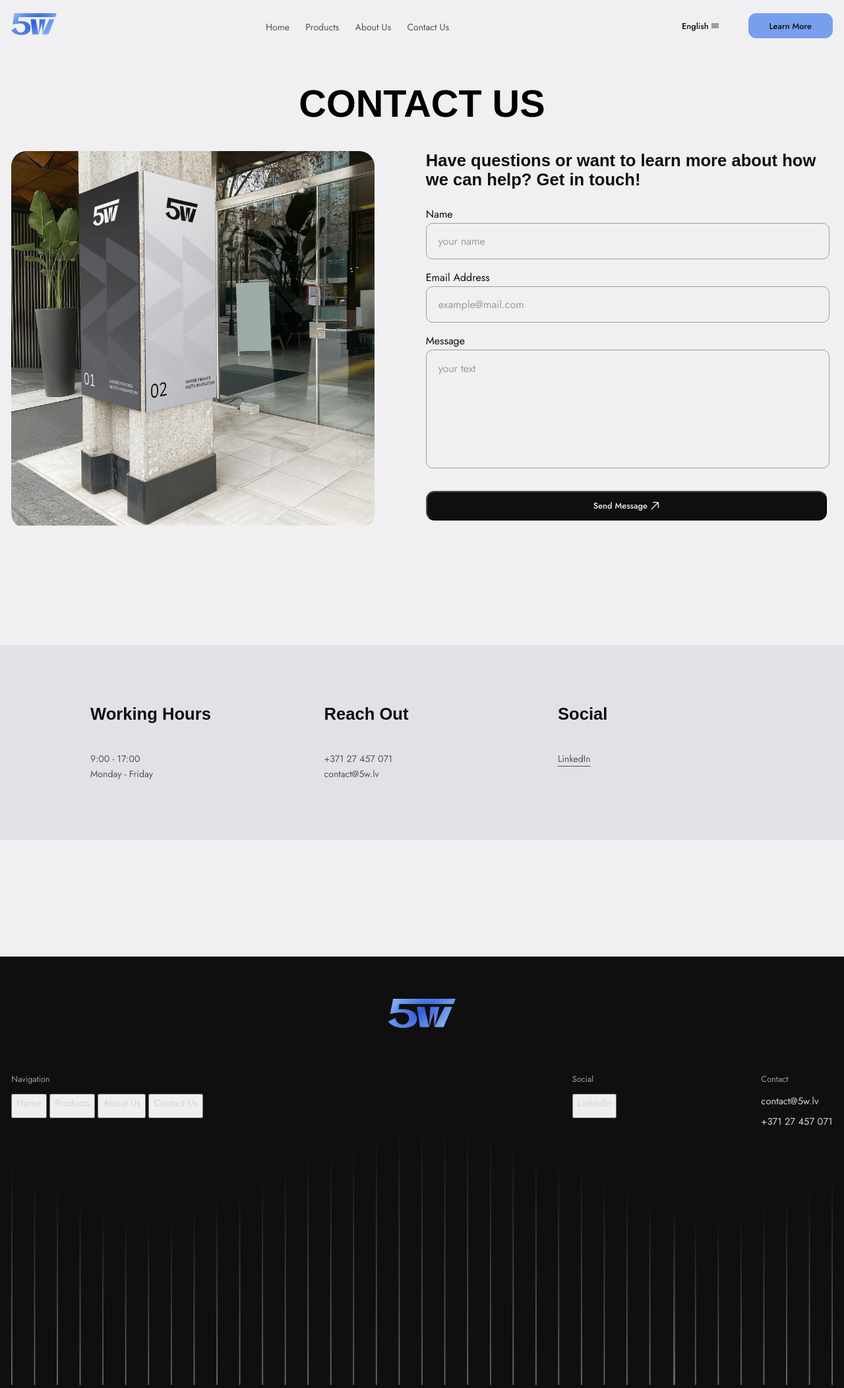
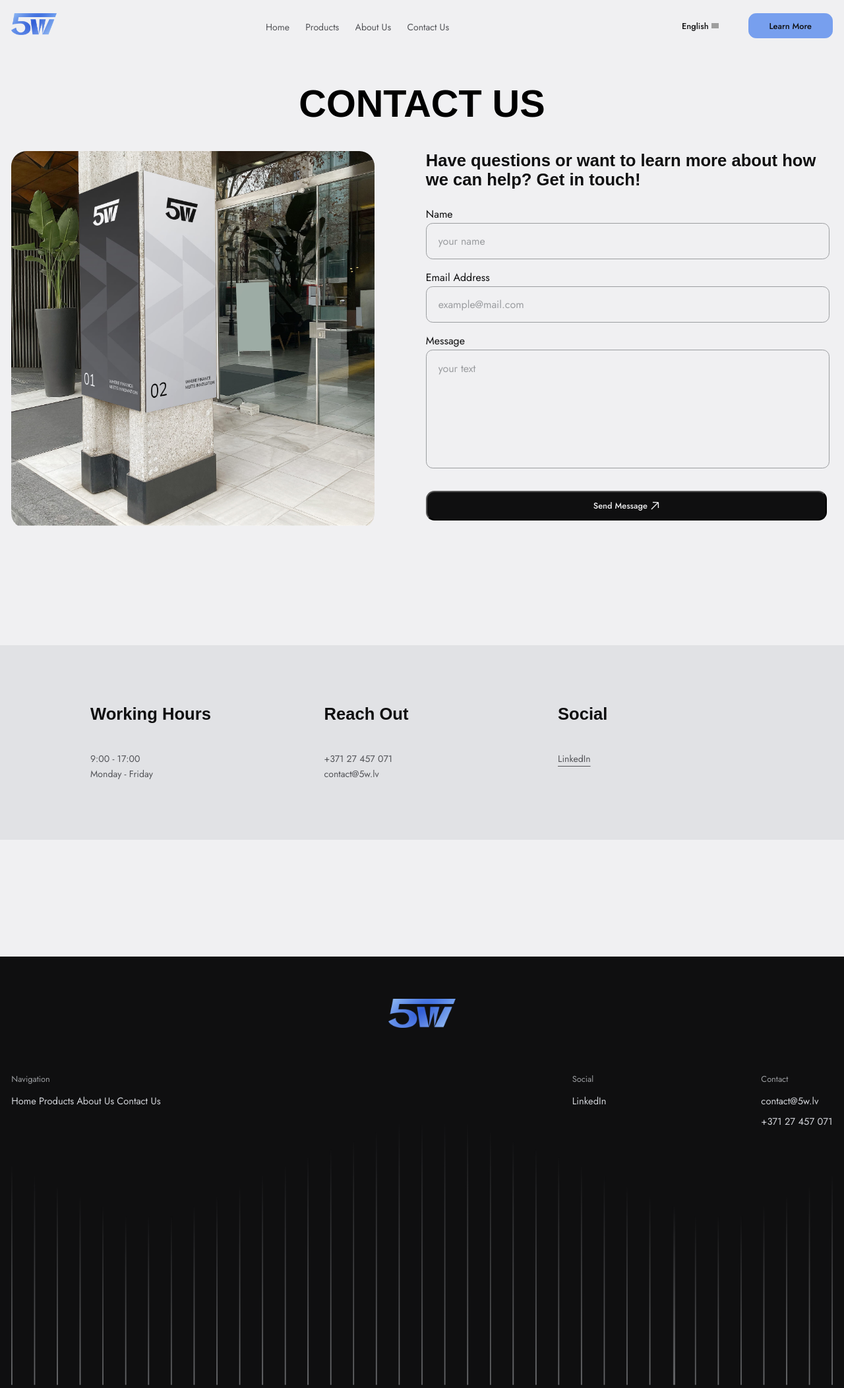
Before and after one commit to amaksix/5w, a Jekyll site: the page built from en/contact.md, in a window 1280 px wide. Shown: the whole page at 66% size. Built offline with Jekyll 4.4.1, drawn with Linux system fonts in a browser that asks for light colours; some web fonts are replaced; grey boxes are pictures that could not be loaded.

Commit message:
fix for footer buttons

```diff
--- a/_includes/footer.html
+++ b/_includes/footer.html
@@ -5,26 +5,26 @@
     <a href="/en/" class="footer-logo"><img class="footer-logo-img" src="../assets/images/Logo.png"></a>
     {% endif %}
     <div class="footer-info-container">
-        <div class="menu-container">
+        <div class="footer-menu-container">
 
             {% if page.lang == "lv" %}
             <p class="footer-heading">Navigācija</p>
-            <button class="social-media-button" onclick="goToHref(/lv/)"><p class="footer-text">Sākums</p></button>
-            <button class="social-media-button" onclick="goToHref(/lv/products)"><p class="footer-text">Produkti</p></button>
-            <button class="social-media-button" onclick="goToHref(/lv/aboutus)"><p class="footer-text">Par Mums</p></button>
-            <button class="social-media-button" onclick="goToHref(/lv/contact)"><p class="footer-text">Sazinieties ar Mums</p></button>
+            <button class="footer-button" onclick="goToHref(/lv/)"><p class="footer-text">Sākums</p></button>
+            <button class="footer-button" onclick="goToHref(/lv/products)"><p class="footer-text">Produkti</p></button>
+            <button class="footer-button" onclick="goToHref(/lv/aboutus)"><p class="footer-text">Par Mums</p></button>
+            <button class="footer-button" onclick="goToHref(/lv/contact)"><p class="footer-text">Sazinieties ar Mums</p></button>
             {% else %}
             <p class="footer-heading">Navigation</p>
-            <button class="social-media-button" onclick="goToHref(/en/)"><p class="footer-text">Home</p></button>
-            <button class="social-media-button" onclick="goToHref(/en/products)"><p class="footer-text">Products</p></button>
-            <button class="social-media-button" onclick="goToHref(/en/aboutus)"><p class="footer-text">About Us</p></button>
-            <button class="social-media-button" onclick="goToHref(/en/aboutus)"><p class="footer-text">Contact Us</p></button>
+            <button class="footer-button" onclick="goToHref(/en/)"><p class="footer-text">Home</p></button>
+            <button class="footer-button" onclick="goToHref(/en/products)"><p class="footer-text">Products</p></button>
+            <button class="footer-button" onclick="goToHref(/en/aboutus)"><p class="footer-text">About Us</p></button>
+            <button class="footer-button" onclick="goToHref(/en/aboutus)"><p class="footer-text">Contact Us</p></button>
             {% endif %}
 
         </div>
         <div class="social-media-container">
             <p class="footer-heading">Social</p>
-            <button class="social-media-button"><p class="footer-text">LinkedIn</p></button>
+            <button class="footer-button"><p class="footer-text">LinkedIn</p></button>
         </div>
         <div class="contact-info">
             <p class="footer-heading">Contact</p>
--- a/assets/css/footer.css
+++ b/assets/css/footer.css
@@ -79,3 +79,6 @@ footer{
     font-family: "Jost-Medium", Arial, sans-serif;
     font-weight: medium;
 }
+.footer-menu-container{
+    width: 20vw;
+}
```
